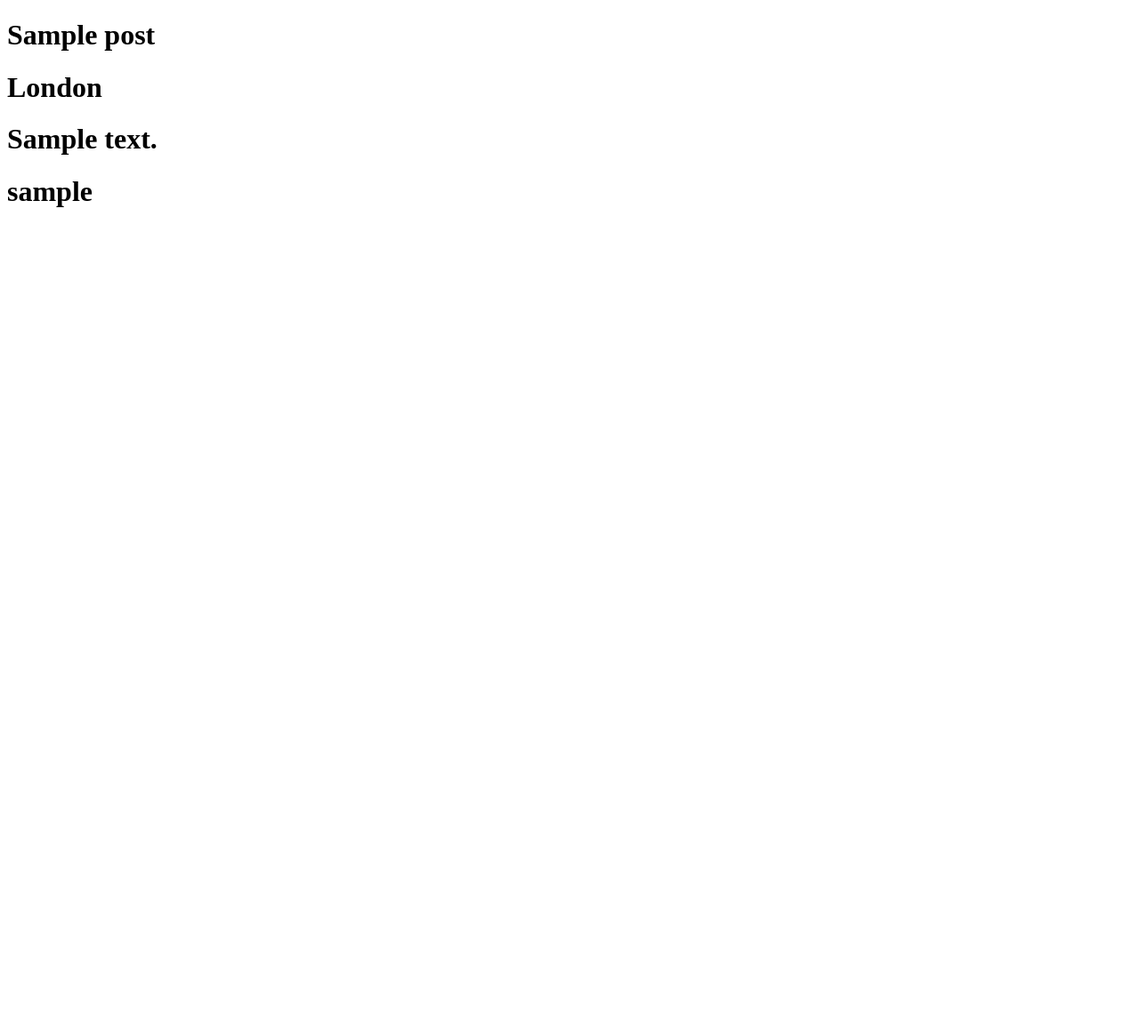
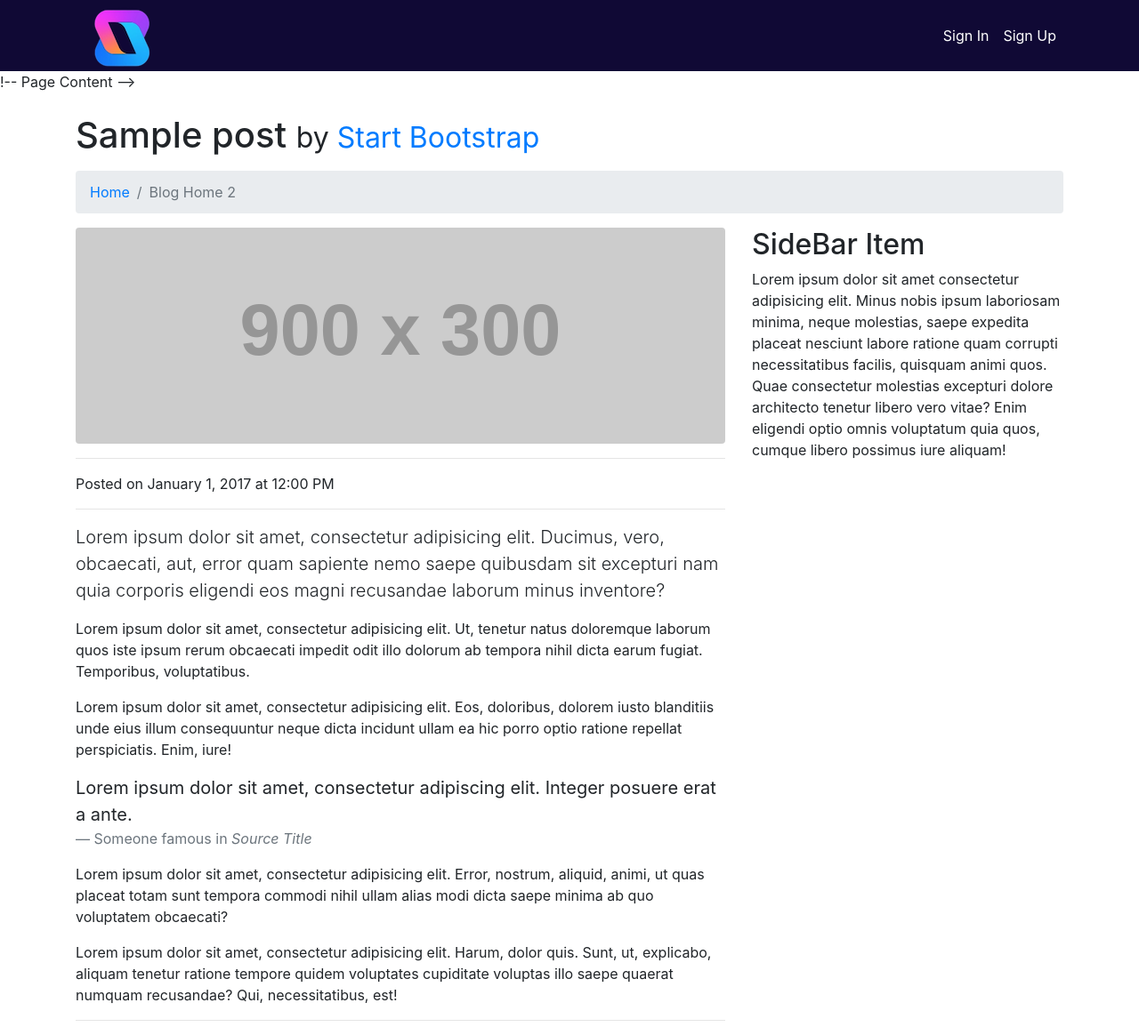
Before and after one commit to shepardi/Wayfarer, a Django app: page /post/1 in a window 1280 px wide. Shown: the whole page at 89% size. Before the commit the page ends 233 px from the top, so only its background shows below. Run offline with Django 3.2, Linux system fonts and the light colour scheme; tables that the repository leaves empty hold one stand-in row (values such as "Sample post"); grey boxes labelled with a size stand in for pictures from a placeholder-image service; some libraries are stand-ins or nearby versions.

Commit message:
imported show post template

```diff
--- a/main_app/models.py
+++ b/main_app/models.py
@@ -16,7 +16,7 @@ class Profile(models.Model):
   user=models.ForeignKey(User, on_delete=models.CASCADE, default='1')
 
   def __str__(self):
-    return self.user.username
+        return self.user.username
 
 class Post(models.Model):
   title = models.CharField(max_length=100)
--- a/main_app/templates/show_post.html
+++ b/main_app/templates/show_post.html
@@ -1,16 +1,75 @@
-<!DOCTYPE html>
-<html lang="en">
-<head>
-    <meta charset="UTF-8">
-    <meta name="viewport" content="width=device-width, initial-scale=1.0">
-    <title>Document</title>
-</head>
-<body>
-    <h1>{{ post.title }}</h1>
-    <h1>{{ city }}</h1>
-    <h1>{{ post.description }}</h1>
-    <h1>{{ post.profile.user.username }}</h1>
+{% extends 'base.html' %}
 
+{% block content %}
+!-- Page Content -->
+  <div class="container">
 
-</body>
-</html>
+    <!-- Page Heading/Breadcrumbs -->
+    <h1 class="mt-4 mb-3">{{ post.title }}
+      <small>by
+        <a href="#">Start Bootstrap</a>
+      </small>
+    </h1>
+
+    <ol class="breadcrumb">
+      <li class="breadcrumb-item">
+        <a href="{% url 'home' %}">Home</a>
+      </li>
+      <li class="breadcrumb-item active">Blog Home 2</li>
+    </ol>
+
+    <div class="row">
+
+      <!-- Post Content Column -->
+      <div class="col-lg-8">
+
+        <!-- Preview Image -->
+        <img class="img-fluid rounded" src="http://placehold.it/900x300" alt="">
+
+        <hr>
+
+        <!-- Date/Time -->
+        <p>Posted on January 1, 2017 at 12:00 PM</p>
+
+        <hr>
+
+        <!-- Post Content -->
+        <p class="lead">Lorem ipsum dolor sit amet, consectetur adipisicing elit. Ducimus, vero, obcaecati, aut, error quam sapiente nemo saepe quibusdam sit excepturi nam quia corporis eligendi eos magni recusandae laborum minus inventore?</p>
+
+        <p>Lorem ipsum dolor sit amet, consectetur adipisicing elit. Ut, tenetur natus doloremque laborum quos iste ipsum rerum obcaecati impedit odit illo dolorum ab tempora nihil dicta earum fugiat. Temporibus, voluptatibus.</p>
+
+        <p>Lorem ipsum dolor sit amet, consectetur adipisicing elit. Eos, doloribus, dolorem iusto blanditiis unde eius illum consequuntur neque dicta incidunt ullam ea hic porro optio ratione repellat perspiciatis. Enim, iure!</p>
+
+        <blockquote class="blockquote">
+          <p class="mb-0">Lorem ipsum dolor sit amet, consectetur adipiscing elit. Integer posuere erat a ante.</p>
+          <footer class="blockquote-footer">Someone famous in
+            <cite title="Source Title">Source Title</cite>
+          </footer>
+        </blockquote>
+
+        <p>Lorem ipsum dolor sit amet, consectetur adipisicing elit. Error, nostrum, aliquid, animi, ut quas placeat totam sunt tempora commodi nihil ullam alias modi dicta saepe minima ab quo voluptatem obcaecati?</p>
+
+        <p>Lorem ipsum dolor sit amet, consectetur adipisicing elit. Harum, dolor quis. Sunt, ut, explicabo, aliquam tenetur ratione tempore quidem voluptates cupiditate voluptas illo saepe quaerat numquam recusandae? Qui, necessitatibus, est!</p>
+
+        <hr>
+      </div>
+
+      <!-- Sidebar Widgets Column -->
+      <div class="col-md-4">
+          <h2>SideBar Item</h2>
+          <p>Lorem ipsum dolor sit amet consectetur adipisicing elit. Minus nobis ipsum laboriosam minima, neque molestias, saepe expedita placeat nesciunt labore ratione quam corrupti necessitatibus facilis, quisquam animi quos. Quae consectetur molestias excepturi dolore architecto tenetur libero vero vitae? Enim eligendi optio omnis voluptatum quia quos, cumque libero possimus iure aliquam!</p>
+      </div>
+
+    </div>
+    <!-- /.row -->
+
+  </div>
+  <!-- /.container -->
+
+{% endblock%}
+
+<!-- Ivo Stuff -->
+<h1>{{ post.title }}</h1>
+<h1>{{ city }}</h1>
+<h1>{{ post.description }}</h1>
+<h1>{{ post.profile.user.username }}</h1>
--- a/main_app/views.py
+++ b/main_app/views.py
@@ -43,6 +43,7 @@ def home(request):
         login(request,user)
         return redirect('profile')
       else:
+        context = {'form': form , "err":err }
         return render(request, 'home.html', context)
   form = Profile_Form()
   context = {'form': form , "err":err }
```
